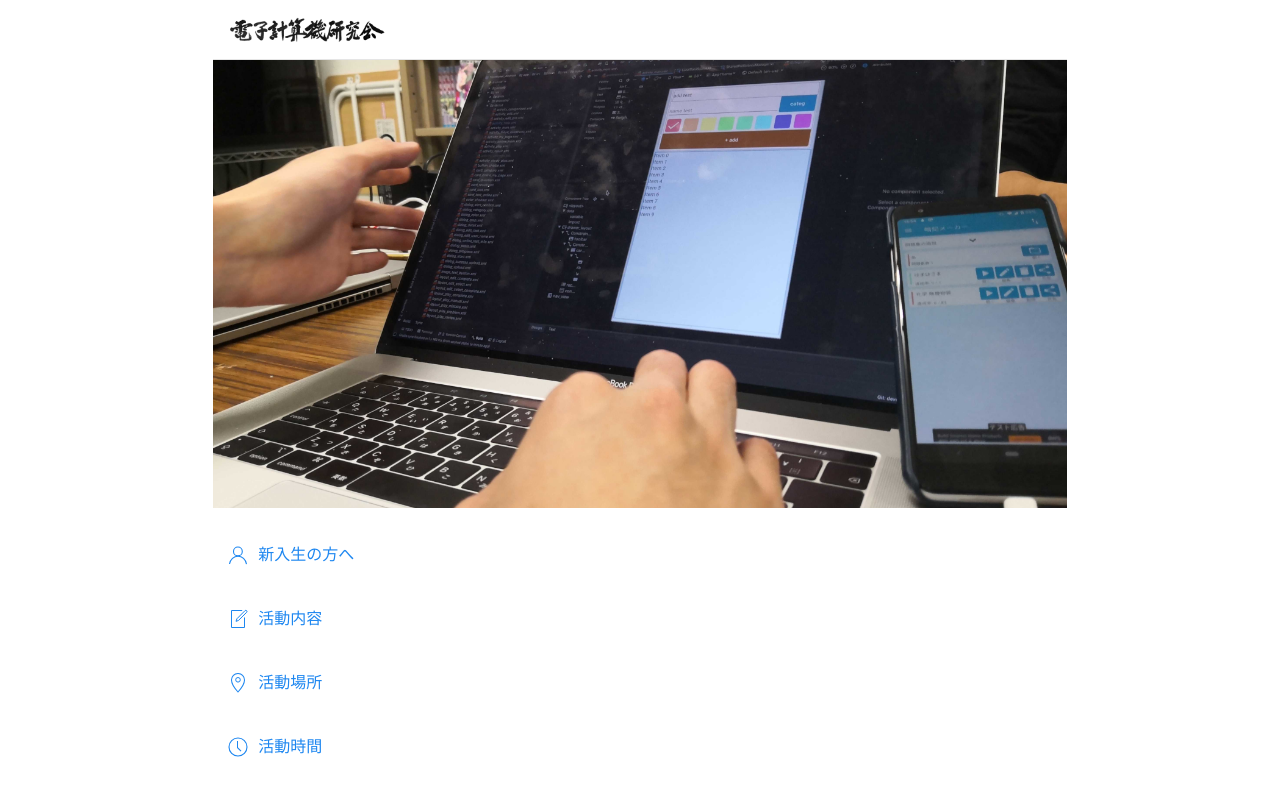
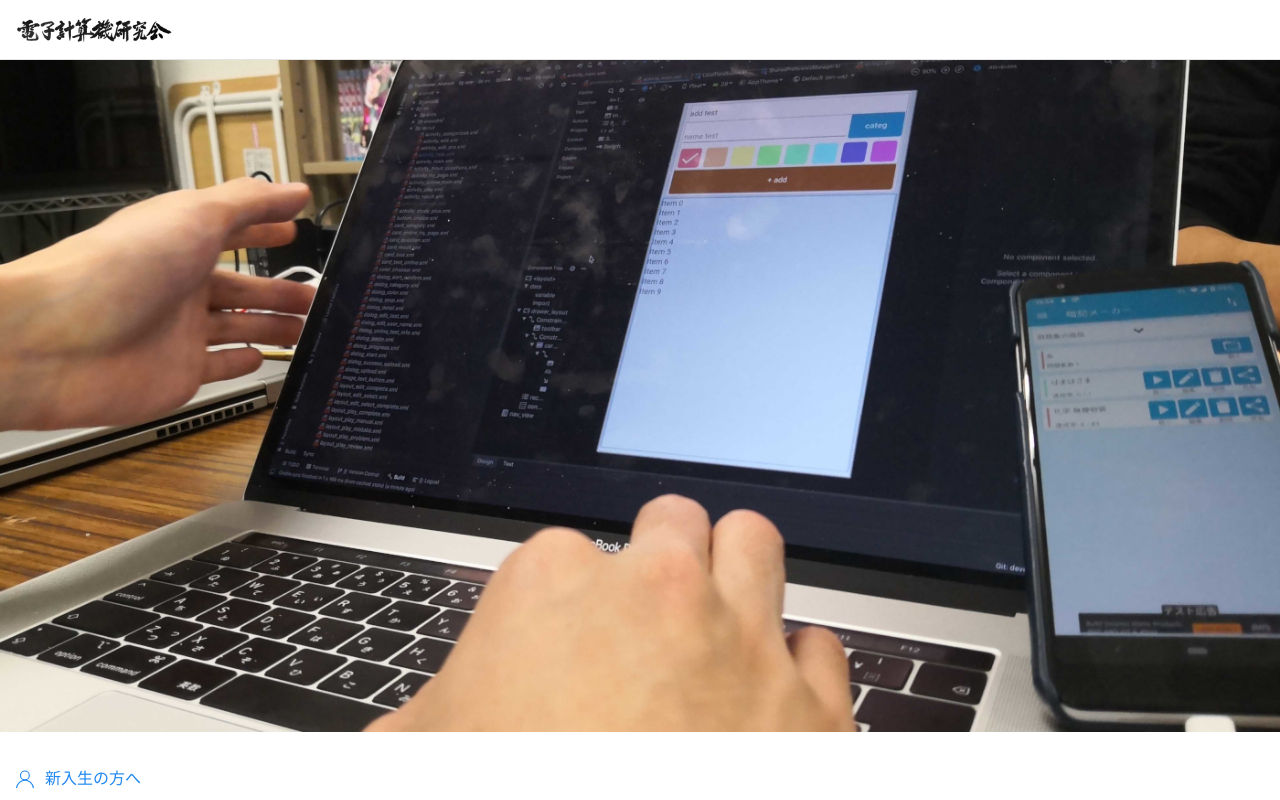
Before and after one commit to oucrc-org/web, a Vue app: page / in a window 1280 px wide. Shown: the top 800 px of the page. Built offline with nearby package versions, Linux system fonts and the light colour scheme.

Commit message:
OBのリンクを別タブで開くよう修正

```diff
--- a/src/App.vue
+++ b/src/App.vue
@@ -1,5 +1,5 @@
 <template>
-    <div id="app" class="uk-width-2-3@m uk-align-center uk-margin-remove-top">
+    <div id="app" class="uk-width-xxlarge@m uk-align-center uk-margin-remove-top">
         <Header/>
         <Top/>
         <Contents/>
--- a/src/components/Contents.vue
+++ b/src/components/Contents.vue
@@ -102,7 +102,7 @@
                         </thead>
                         <tbody>
                         <tr v-for="(member,index) in ob_members" v-bind:key="index">
-                            <td v-if="member.page !== ''"><a v-bind:href="'/members/' + member.page + '.html'">{{member.name}}</a></td>
+                            <td v-if="member.page !== ''"><a v-bind:href="'/members/' + member.page + '.html'" target="_blank" rel="noopener noreferrer">{{member.name}}</a></td>
                             <td v-if="member.page === ''">{{member.name}}</td>
                             <td>{{member.year}}</td>
                         </tr>
```
